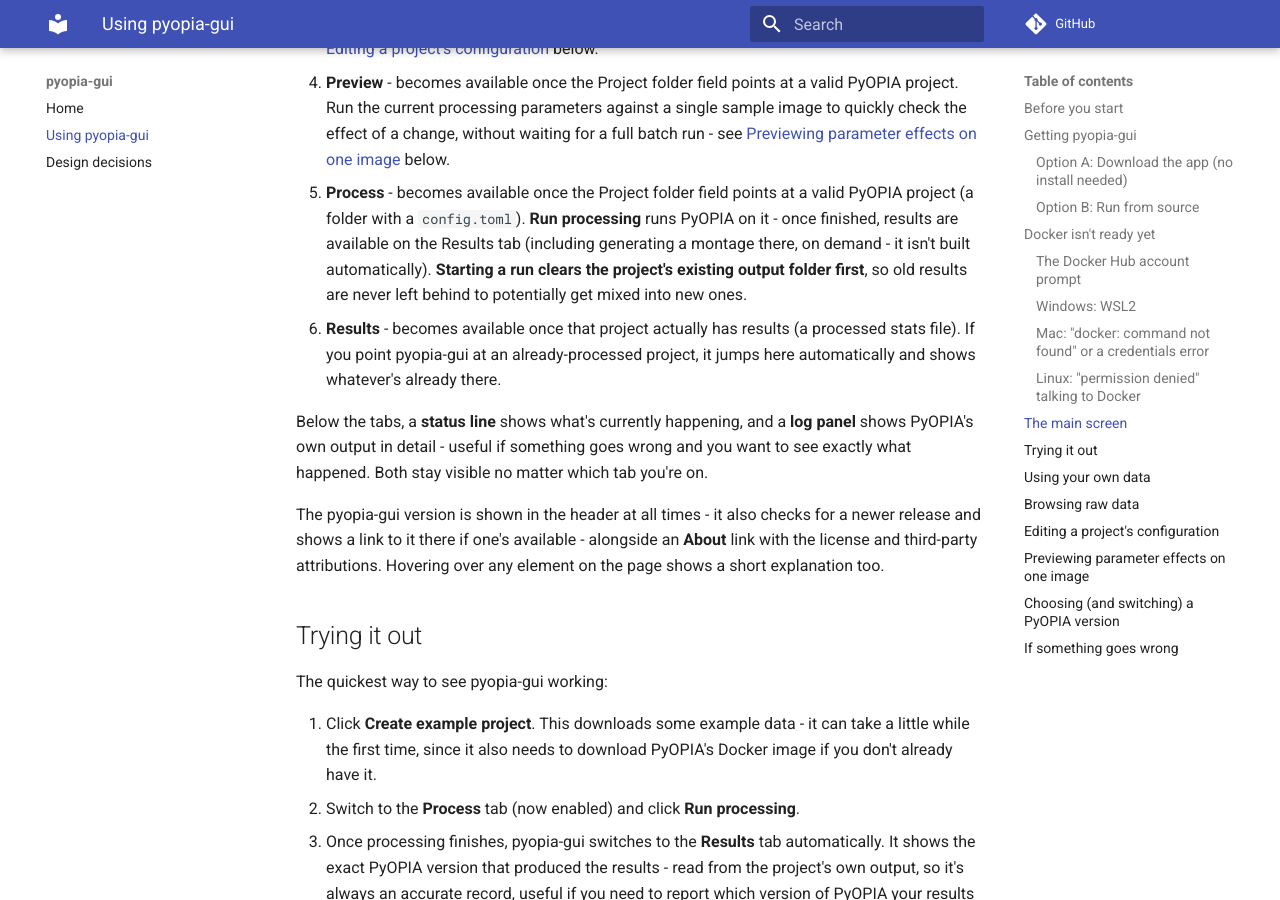
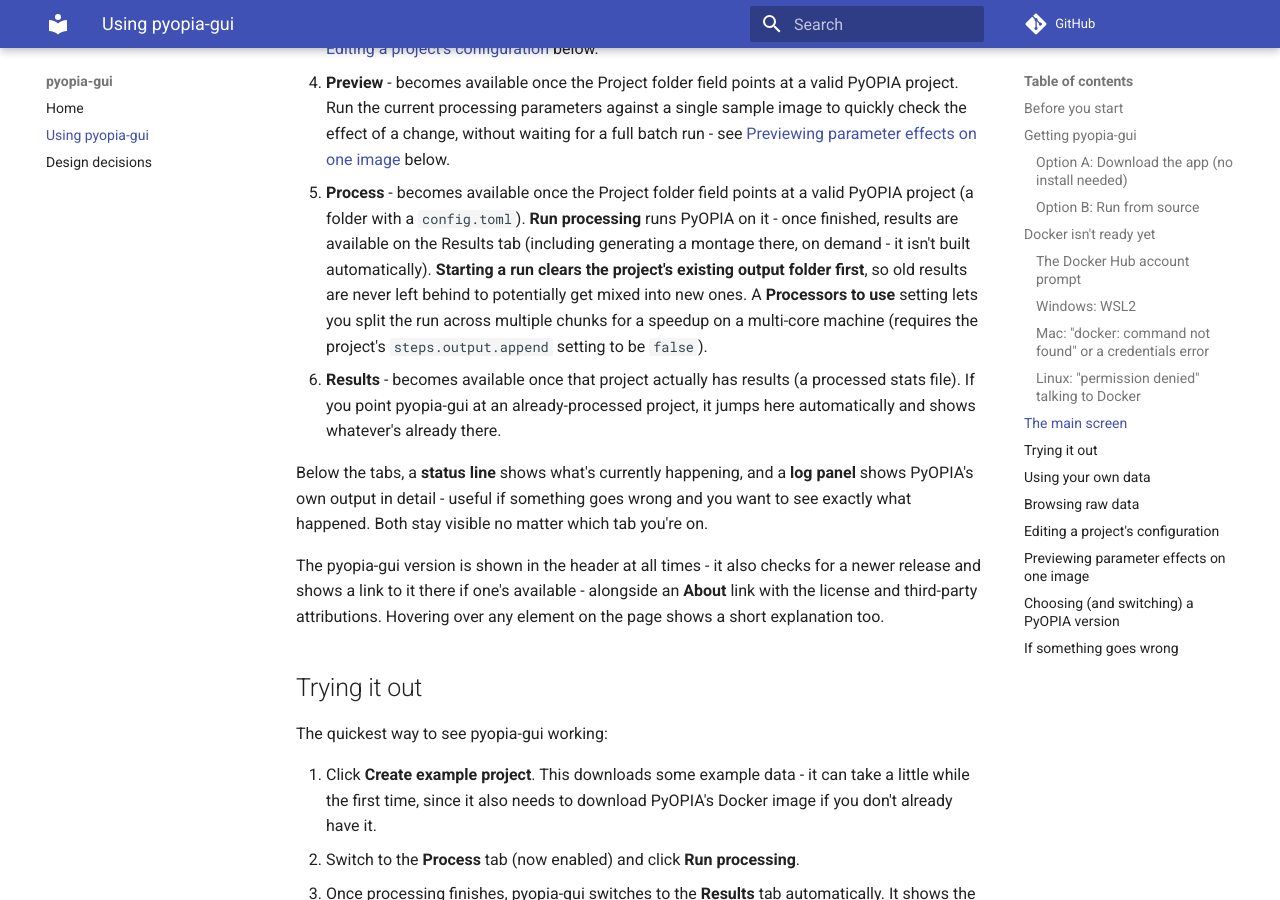
Before and after one commit to nimmo-smith-technologies/pyopia-gui, an MkDocs documentation site: the page built from docs/usage.md, in a window 1280 px wide and 900 px high, scrolled down 3690 px. Built offline with MkDocs 1.6.1 and Material for MkDocs 9.7.7, drawn with Linux system fonts in a browser that asks for light colours; comment, search, counter and statistics services are not loaded.

Commit message:
Document the num-chunks/strategy processors setting
Signed-off-by: Alex Nimmo Smith <alex@nimmosmith.co.uk>

```diff
--- a/docs/usage.md
+++ b/docs/usage.md
@@ -178,7 +178,10 @@ tabs - each one only usable once it's actually relevant:
    on it - once finished, results are available on the Results tab (including
    generating a montage there, on demand - it isn't built automatically).
    **Starting a run clears the project's existing output folder first**, so old
-   results are never left behind to potentially get mixed into new ones.
+   results are never left behind to potentially get mixed into new ones. A
+   **Processors to use** setting lets you split the run across multiple chunks for
+   a speedup on a multi-core machine (requires the project's `steps.output.append`
+   setting to be `false`).
 6. **Results** - becomes available once that project actually has results (a
    processed stats file). If you point pyopia-gui at an already-processed project,
    it jumps here automatically and shows whatever's already there.
```
